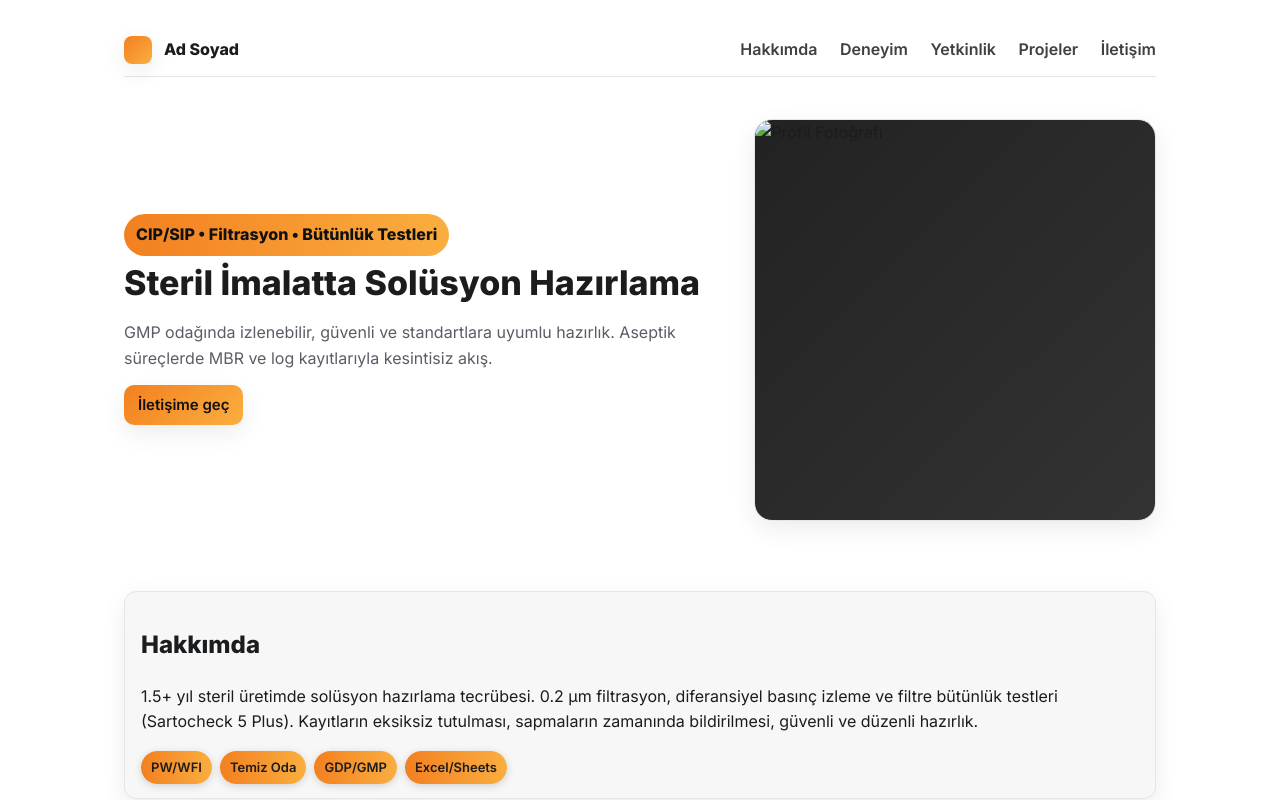
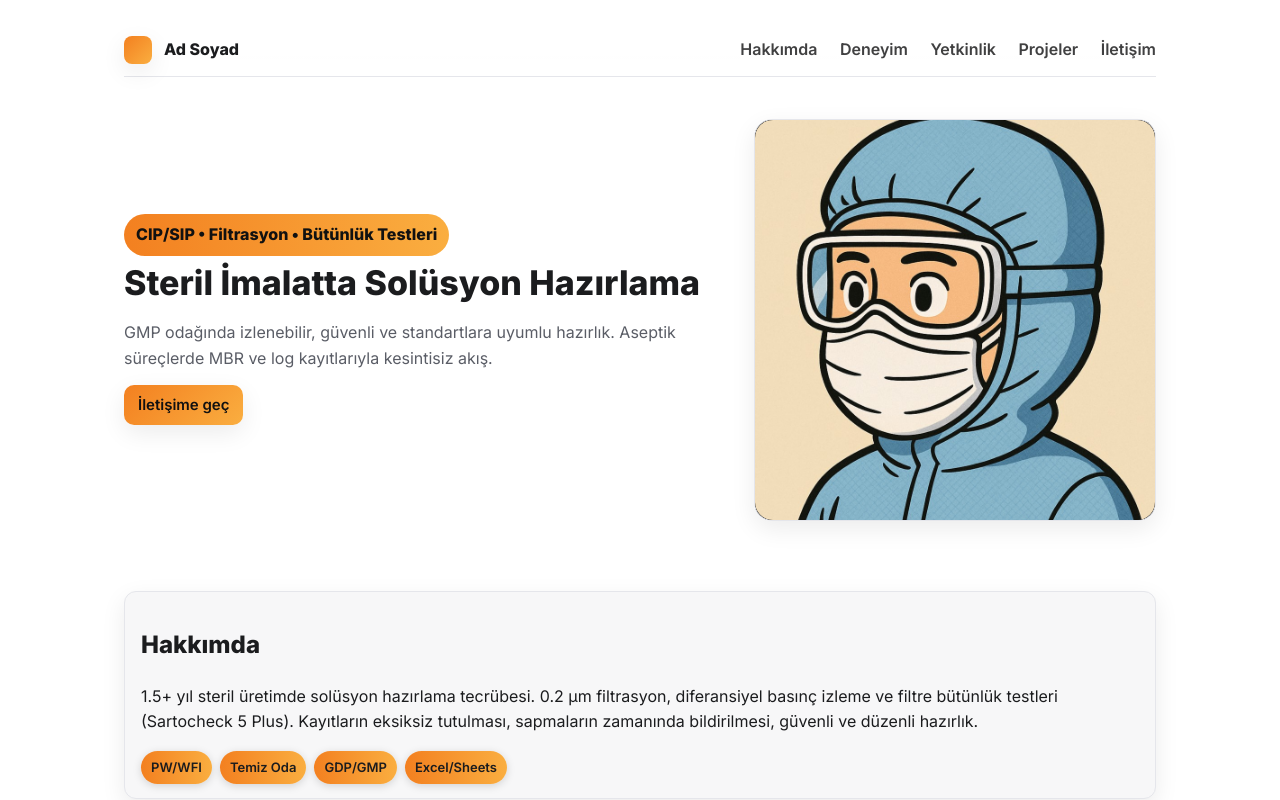
Before and after one commit to sonatozturk/kisisel-site, a plain HTML site: page index.html in a window 1280 px wide. Shown: the top 800 px of the page. Drawn offline with Linux system fonts and the light colour scheme.

Commit message:
Update index.html

```diff
--- a/index.html
+++ b/index.html
@@ -84,7 +84,8 @@
           <a class="btn primary" href="#iletisim">İletişime geç</a>
         </div>
         <div class="avatar" role="img" aria-label="Profil Görseli">
-          <img src="profil.jpg" alt="Profil Fotoğrafı" />
+          <img src="assets/profil.jpg" alt="Profil Fotoğrafı" />
+
         </div>
       </section>
 
```
